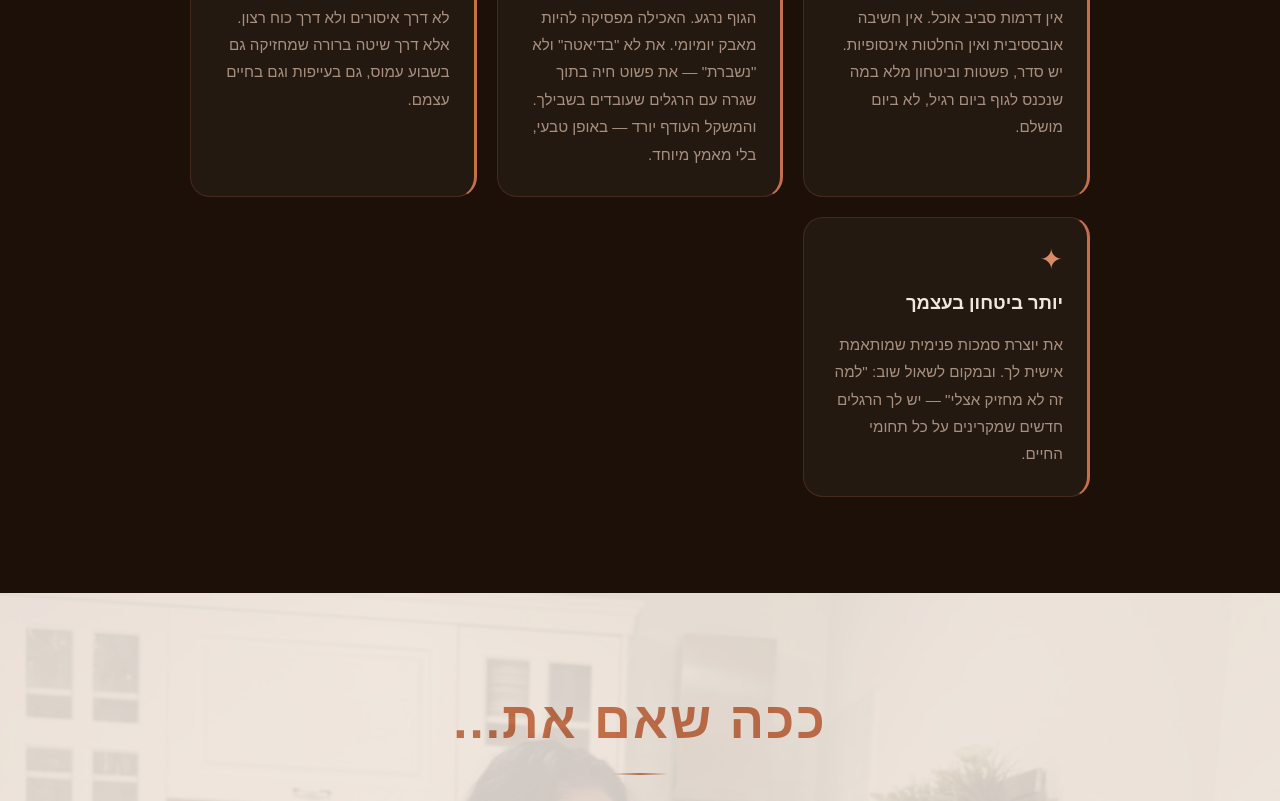
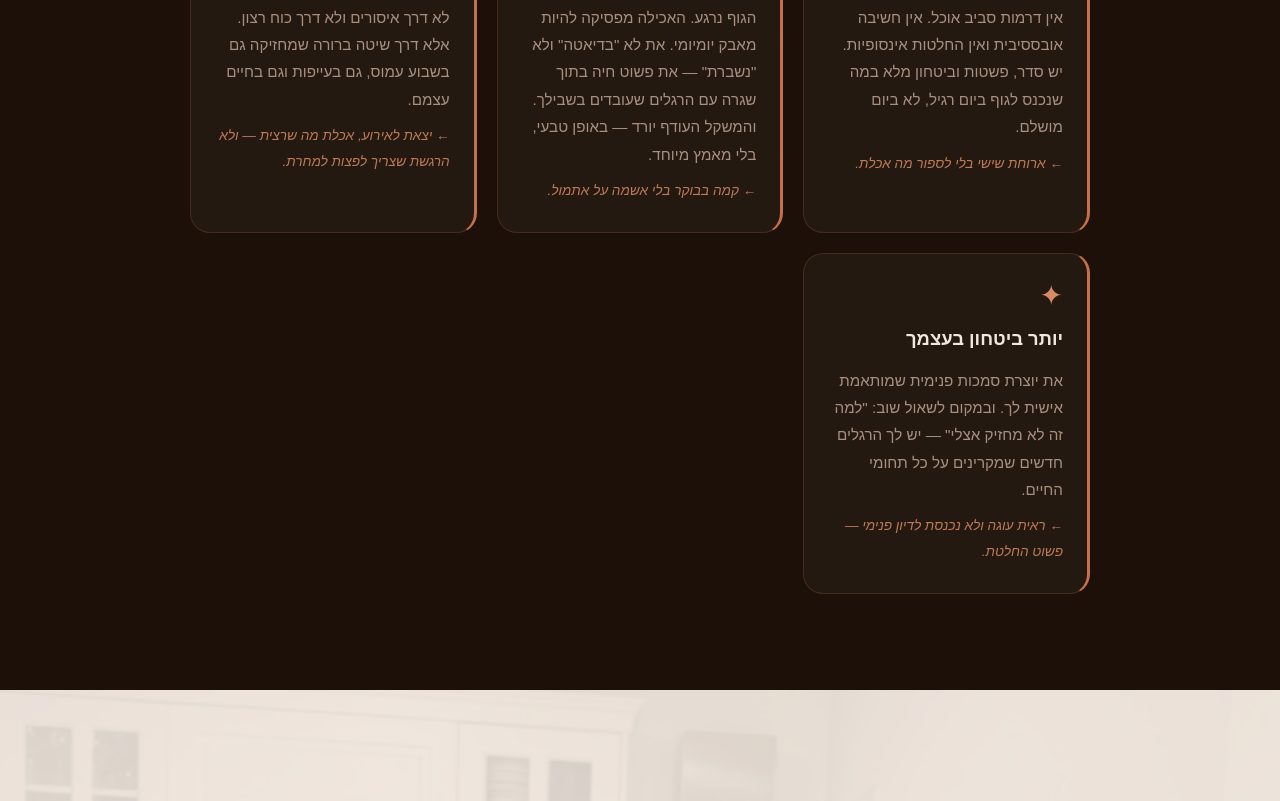
Before and after one commit to shenhav1985-netizen/floweat-landing, a Next.js app: page / in a window 1280 px wide. Shown: the part 2180-2981 px from the top of the page. Built offline with nearby package versions, Linux system fonts and the light colour scheme.

Commit message:
vision: add daily life example to each card

```diff
--- a/app/components/VisionSection.tsx
+++ b/app/components/VisionSection.tsx
@@ -6,21 +6,25 @@ const items = [
   {
     label: 'שקט',
     body: 'אין דרמות סביב אוכל. אין חשיבה אובססיבית ואין החלטות אינסופיות. יש סדר, פשטות וביטחון מלא במה שנכנס לגוף ביום רגיל, לא ביום מושלם.',
+    example: 'ארוחת שישי בלי לספור מה אכלת.',
     icon: '○',
   },
   {
     label: 'יותר קלילות',
     body: 'הגוף נרגע. האכילה מפסיקה להיות מאבק יומיומי. את לא "בדיאטה" ולא "נשברת" — את פשוט חיה בתוך שגרה עם הרגלים שעובדים בשבילך. והמשקל העודף יורד — באופן טבעי, בלי מאמץ מיוחד.',
+    example: 'קמה בבוקר בלי אשמה על אתמול.',
     icon: '◇',
   },
   {
     label: 'יותר שליטה',
     body: 'לא דרך איסורים ולא דרך כוח רצון. אלא דרך שיטה ברורה שמחזיקה גם בשבוע עמוס, גם בעייפות וגם בחיים עצמם.',
+    example: 'יצאת לאירוע, אכלת מה שרצית — ולא הרגשת שצריך לפצות למחרת.',
     icon: '△',
   },
   {
     label: 'יותר ביטחון בעצמך',
     body: 'את יוצרת סמכות פנימית שמותאמת אישית לך. ובמקום לשאול שוב: "למה זה לא מחזיק אצלי" — יש לך הרגלים חדשים שמקרינים על כל תחומי החיים.',
+    example: 'ראית עוגה ולא נכנסת לדיון פנימי — פשוט החלטת.',
     icon: '✦',
   },
 ];
@@ -119,8 +123,17 @@ export default function VisionSection() {
                 fontSize: '0.95rem',
                 color: '#A89080',
                 lineHeight: 1.8,
+                marginBottom: 10,
               }}>
                 {item.body}
+              </p>
+              <p style={{
+                fontSize: '0.85rem',
+                color: 'var(--copper-light)',
+                fontStyle: 'italic',
+                opacity: 0.85,
+              }}>
+                ← {item.example}
               </p>
             </motion.div>
           ))}
```
